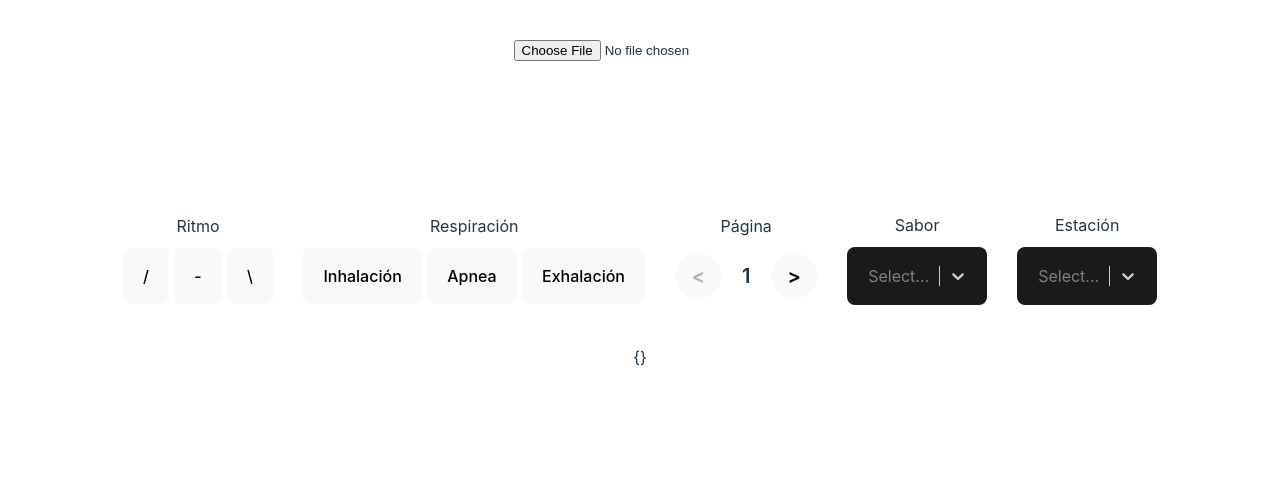
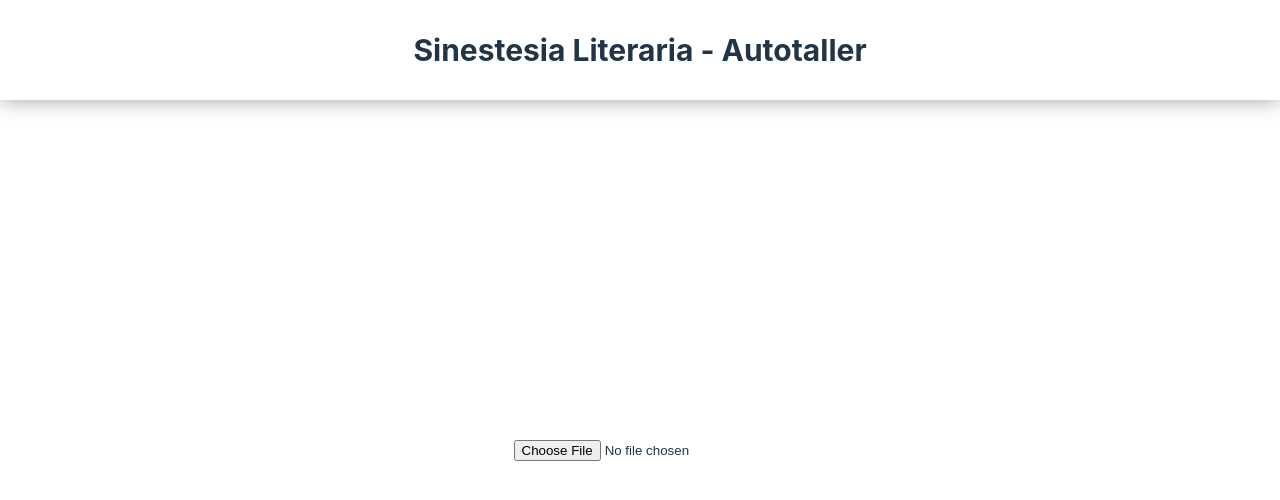
Before and after one commit to jmmzzei/sinestesia, a React (Vite) app: page / in a window 1280 px wide. Shown: the top 500 px of the page. Built offline with nearby package versions, Linux system fonts and the light colour scheme.

Commit message:
Improve almost everything

```diff
--- a/src/App.tsx
+++ b/src/App.tsx
@@ -47,7 +47,7 @@ const stationOptions = [
   { value: 'primavera', label: 'Primavera' },
   { value: 'verano', label: 'Verano' },
   { value: 'otoño', label: 'Otoño' },
-  { value: 'invierno', label: 'Invieron' },
+  { value: 'invierno', label: 'Invierno' },
 ]
 
 interface PagesText {
@@ -221,14 +221,51 @@ const App = () => {
 
 
   console.log({ page, pagesQtty })
+  console.log(metrics)
+
+  const hasFileLoaded = pagesQtty > 0
+
+  if (!hasFileLoaded) {
+    return <div>
+      <div className="header">
+        <h1 className="title">Sinestesia Literaria - Autotaller</h1>
+      </div>
+      <div className="container empty">
+        <input type="file" accept="application/pdf" onChange={handleFileChange2} />
+      </div>
+    </div>
+  }
+
+  const x = new Array(pagesQtty).fill(100 / (pagesQtty - 1)).map((e, i) => i === 0 ? 0 : e)
 
   return (
+    <div>
+      <div className="header">
+        <h1 className="title">Sinestesia Literaria - Autotaller</h1>
+      </div>
       <div className="container">
+        {
+          hasFileLoaded ? <button onClick={() => window.location.reload()}>Recargar</button> :
             <input type="file" accept="application/pdf" onChange={handleFileChange2} />
+        }
         <div className="page-content">
           {
-          page > pagesQtty && pagesQtty > 0
-            ? <LineChart dataX={tonesChartX(pagesQtty)} dataY={breathingChartY} dataToneX={tonesChartX(pagesQtty)} dataToneY={tonesChartY} />
+            page > pagesQtty && hasFileLoaded
+              ? <div>
+                <LineChart dataX={x} dataY={breathingChartY} dataToneX={x} dataToneY={tonesChartY} />
+                <div>
+                  <div>Sabores</div>
+                  <div className="result-list">
+                    {Object.values(metrics).map(item => item.taste).map((el) => <span className="result-list-item" style={{ width: 100 / pagesQtty + "%", display: 'inline-flex', alignItems: 'center', justifyContent: 'center' }}>{el}</span>)}
+                  </div>
+
+                  <div>Estaciones</div>
+                  <div className="result-list">
+                    {Object.values(metrics).map(item => item.station).map((el) => <span className="result-list-item" style={{ width: 100 / pagesQtty + "%", display: 'inline-flex', alignItems: 'center', justifyContent: 'center' }}>{el}</span>)}
+                  </div>
+                </div>
+
+              </div>
               : pagesText[page]}
         </div>
 
@@ -259,30 +296,24 @@ const App = () => {
                 {page}
               </div>
               <button
-              // disabled={page === Object.keys(pagesText).length + 1}
+                disabled={page === Object.keys(pagesText).length + 1}
                 onClick={nextPage}>{'>'}</button>
             </div>
           </div>
 
           <div className="opt-section">
             <div className="section-title">Sabor</div>
-          <Select options={options} styles={customStyles} value={metrics[page]?.taste ? { value: metrics[page]?.taste, label: options.find(el => el.value == metrics[page]?.taste)?.label } : ''} onChange={setTaste} />
+            <Select menuPlacement="top" options={options} styles={customStyles} value={metrics[page]?.taste ? { value: metrics[page]?.taste, label: options.find(el => el.value == metrics[page]?.taste)?.label } : ''} onChange={setTaste} />
           </div>
 
           <div className="opt-section">
             <div className="section-title">Estación</div>
-          <Select options={stationOptions} styles={customStyles} value={metrics[page]?.station ? { value: metrics[page]?.station, label: options.find(el => el.value == metrics[page]?.station)?.label } : ''} onChange={setStation} />
+            <Select menuPlacement="top" options={stationOptions} styles={customStyles} value={metrics[page]?.station ? { value: metrics[page]?.station, label: stationOptions.find(el => el.value == metrics[page]?.station)?.label } : ''} onChange={setStation} />
           </div>
         </div>
 
 
-      {JSON.stringify(metrics)}
-      {/* {totalPages > 0 && <p>Total Pages: {totalPages}</p>} */}
-      {/* <div> */}
-      {/*   {pdfPages.map((src: any, index: number) => ( */}
-      {/*     <img key={index} src={src} alt={`Page ${index + 1}`} /> */}
-      {/*   ))} */}
-      {/* </div> */}
+      </div>
     </div>
   );
 };
--- a/src/LineChart.tsx
+++ b/src/LineChart.tsx
@@ -15,8 +15,8 @@ const LineChart: React.FC<LineChartProps> = ({
   dataY,
   dataToneX,
   dataToneY,
-  width = 500,
-  height = 300,
+  width = 800,
+  height = 180,
 }) => {
   const svgRef = useRef<SVGSVGElement | null>(null);
 
@@ -135,7 +135,7 @@ const LineChart: React.FC<LineChartProps> = ({
     legend
       .append("rect")
       .attr("x", 0)
-      .attr("y", 0)
+      .attr("y", 12)
       .attr("width", 8)
       .attr("height", 8)
       .attr("fill", "white");
@@ -143,15 +143,15 @@ const LineChart: React.FC<LineChartProps> = ({
     legend
       .append("text")
       .attr("x", 12)
-      .attr("y", 6)
+      .attr("y", 19)
       .attr("fill", "white")
       .attr("font-size", "8px")
-      .text("Línea 1");
+      .text("Respiración");
 
     legend
       .append("rect")
       .attr("x", 0)
-      .attr("y", 20)
+      .attr("y", 0)
       .attr("width", 8)
       .attr("height", 8)
       .attr("fill", "red");
@@ -159,10 +159,10 @@ const LineChart: React.FC<LineChartProps> = ({
     legend
       .append("text")
       .attr("x", 12)
-      .attr("y", 26)
+      .attr("y", 7)
       .attr("fill", "red")
       .attr("font-size", "8px")
-      .text("Línea 2");
+      .text("Ritmo");
   }, [dataX, dataY, dataToneX, dataToneY, width, height]);
 
   return <svg ref={svgRef}></svg>;
--- a/src/index.css
+++ b/src/index.css
@@ -24,7 +24,6 @@ a:hover {
 
 body {
   margin: 0;
-  margin-top: 40px;
   display: flex;
   min-width: 320px;
   min-height: 100vh;
@@ -40,6 +39,28 @@ body {
   align-items: center;
   justify-content: center;
   flex-direction: column;
+  margin-bottom: 180px;
+  margin-top: 20px;
+}
+
+.container.empty {
+  height: calc(100vh - 100px);
+  margin-bottom: 0;
+  margin-top: 0;
+}
+
+.header {
+  width: 100%;
+  height: 100px;
+  display:flex;
+  align-items:center;
+  justify-content: center;
+  box-shadow: 0 0 20px #00000060;
+}
+
+.title {
+  margin: 0;
+  font-size: 30px;
 }
 
 .tone-container button.selected {
@@ -65,7 +86,14 @@ body {
   align-items: center;
   gap: 30px;
   flex-direction: row;
-  margin-bottom: 40px;
+  padding-bottom: 30px;
+  padding-top: 20px;
+  position: fixed;
+  bottom: 0;
+  /* border-top: 1px solid white; */
+  box-shadow: 0 0 20px #00000060;
+  width: 100%;
+  background: #242424;
 }
 .opt-section {
   display: flex;
@@ -82,10 +110,55 @@ body {
 .page-content {
   width: 100%;
   max-width: 80vw;
-  margin-bottom: 40px ;
   margin-top: 20px ;
+  box-shadow: 0 0 20px #00000060;
+  border-radius: 14px;
+  padding: 40px;
+  max-height: 450px;
+  overflow: auto;
+
+}
+
+
+/* width */
+::-webkit-scrollbar {
+  width: 6px;
+}
+
+/* Track */
+::-webkit-scrollbar-track {
+  background: #242424;
+}
+
+/* Handle */
+::-webkit-scrollbar-thumb {
+  background: #888;
+  border-radius: 40px;
+}
+
+/* Handle on hover */
+::-webkit-scrollbar-thumb:hover {
+  background: #555;
+}
+
+.result-list {
   border: 1px solid white;
-  padding: 40px;
+  height: 30px;
+  border-radius: 10px;
+  display:flex;
+  margin-top: 10px;
+  margin-bottom: 20px;
+}
+
+.result-list-item {
+  display: inline-flex;
+  align-items:center;
+  justify-content: center;
+  border-right: 1px solid white;
+}
+
+.result-list-item:last-child {
+  border-right: none;
 }
 
 .page-btn-container{
```
Lines whose indentation alone changed are shown as unchanged.
